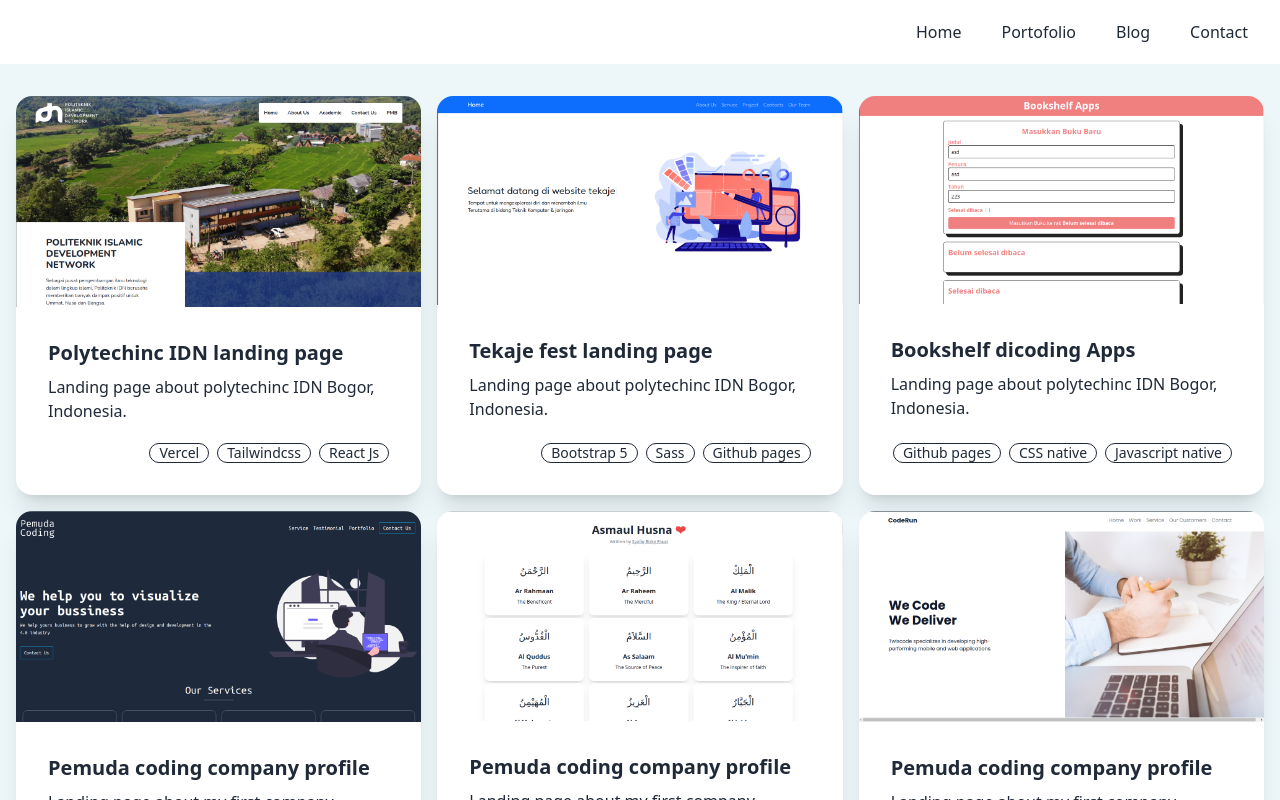
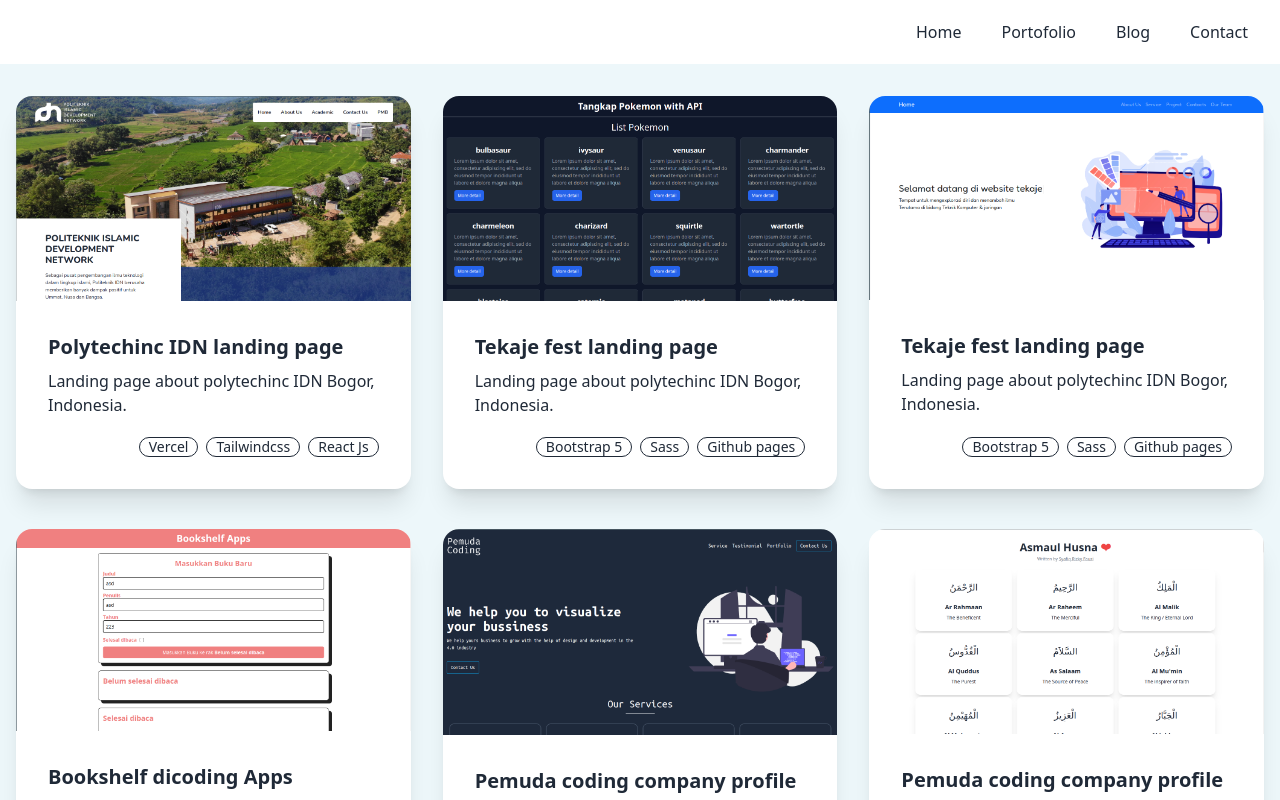
Before and after one commit to Syafiq1331/porto-2023, a React (Vite) app: page /portfolio in a window 1280 px wide. Shown: the top 800 px of the page. Built offline with nearby package versions, Linux system fonts and the light colour scheme.

Commit message:
"update in poprtfolio component"

```diff
--- a/src/pages/Portolio.tsx
+++ b/src/pages/Portolio.tsx
@@ -15,18 +15,26 @@ import minimalistResume from '../../public/projects/minimalistResume.png';
 import ReactTodoSimple from '../../public/projects/ReactTodoSimple.png';
 import tugasKuliah__1 from '../../public/projects/tugasKuliah__1.png';
 import waktuSholat from '../../public/projects/waktuSholat.png';
+import pokeApps from '../../public/projects/pokeApps.png';
 
 const Portfolio = () => {
   return (
     <div className='bg-[#EDF7FA]'>
       <div className='container mx-auto py-4'>
-        <div className='grid grid-cols-1 md:grid-cols-2 lg:grid-cols-3 gap-4 mx-4 my-4'>
+        <div className='grid grid-cols-1 md:grid-cols-2 lg:grid-cols-3 gap-x-8 gap-y-10 mx-4 my-4'>
           <Card
             image={idn}
             link='https://polytechinc-idn.vercel.app/'
             title='Polytechinc IDN landing page'
             desc='Landing page about polytechinc IDN Bogor, Indonesia.'
             tech_1='Vercel' tech_2='Tailwindcss' tech_3='React Js'
+          />
+          <Card
+            image={pokeApps}
+            link='https://syafiq1331.github.io/tekajefest/'
+            title='Tekaje fest landing page'
+            desc='Landing page about polytechinc IDN Bogor, Indonesia.'
+            tech_1='Bootstrap 5' tech_2='Sass' tech_3='Github pages'
           />
           <Card
             image={tekaje}
```
